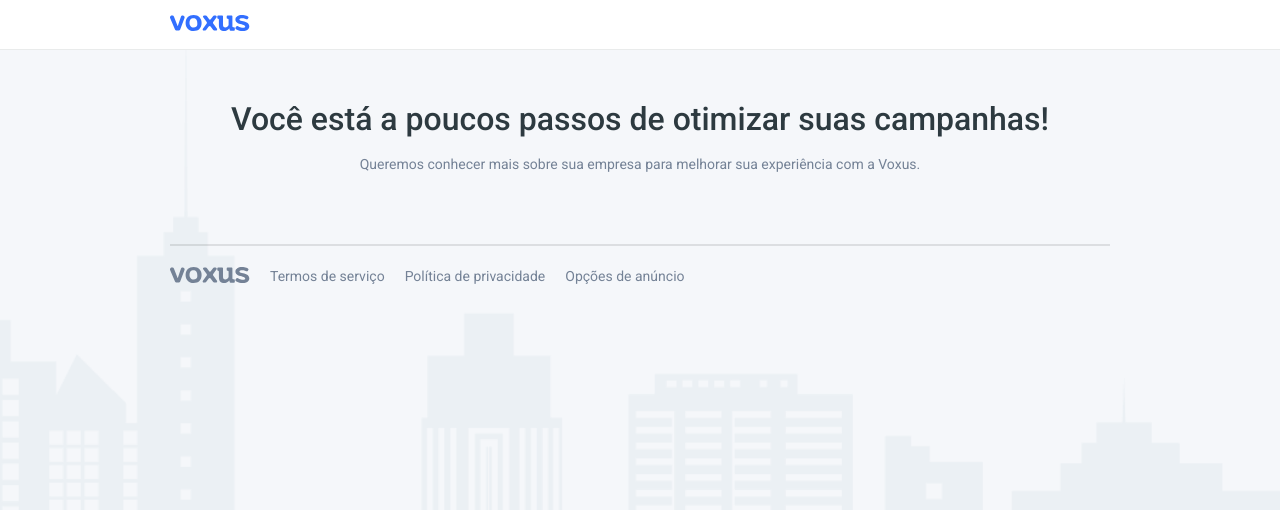
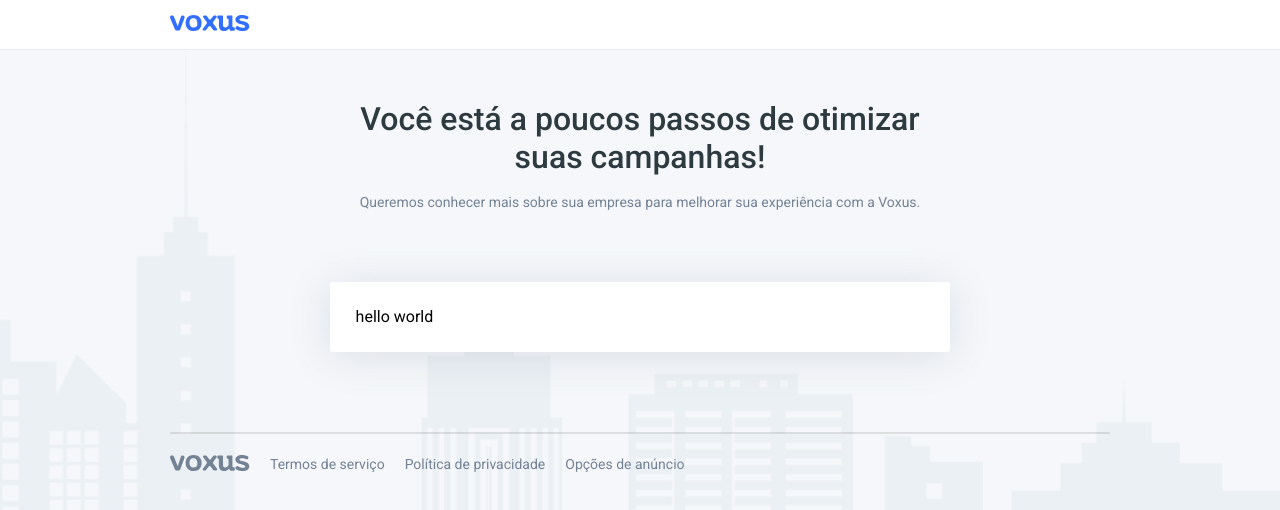
Before and after one commit to cmpsleo/voxus-challenge, a Vue app: page / in a window 1280 px wide. Shown: the top 510 px of the page. Built offline with nearby package versions, Linux system fonts and the light colour scheme.

Commit message:
feat(FormCard): created the form card component

```diff
--- a/src/App.vue
+++ b/src/App.vue
@@ -4,6 +4,8 @@
 
     <section>
       <TheHeading />
+
+      <FormCard />
     </section>
 
     <TheFooter />
@@ -14,12 +16,25 @@
 import TheHeader from './components/TheHeader'
 import TheFooter from './components/TheFooter'
 import TheHeading from './components/TheHeading'
+import FormCard from './components/FormCard'
 
 export default {
   components: {
     TheHeader,
     TheFooter,
-    TheHeading
+    TheHeading,
+    FormCard
   }
 }
 </script>
+
+<style lang="scss" scoped>
+  section {
+    margin: 0 1rem;
+
+    @include media-query('greaterThan', medium) {
+      width: 620px;
+      margin: 0 auto;
+    }
+  }
+</style>
--- /dev/null
+++ b/src/components/FormCard.vue
@@ -0,0 +1,18 @@
+<template>
+  <div class="form-card">
+    hello world
+  </div>
+</template>
+
+<style lang="scss" scoped>
+  .form-card {
+    padding: 1rem;
+    margin-bottom: 5rem;
+
+    border-radius: 3px;
+    background-color: #FFF;
+    box-shadow: 0px 4px 40px rgba(116, 130, 150, .2);
+
+    @include media-query('greaterThan', medium) { padding: 1.6rem; }
+  }
+</style>
```
